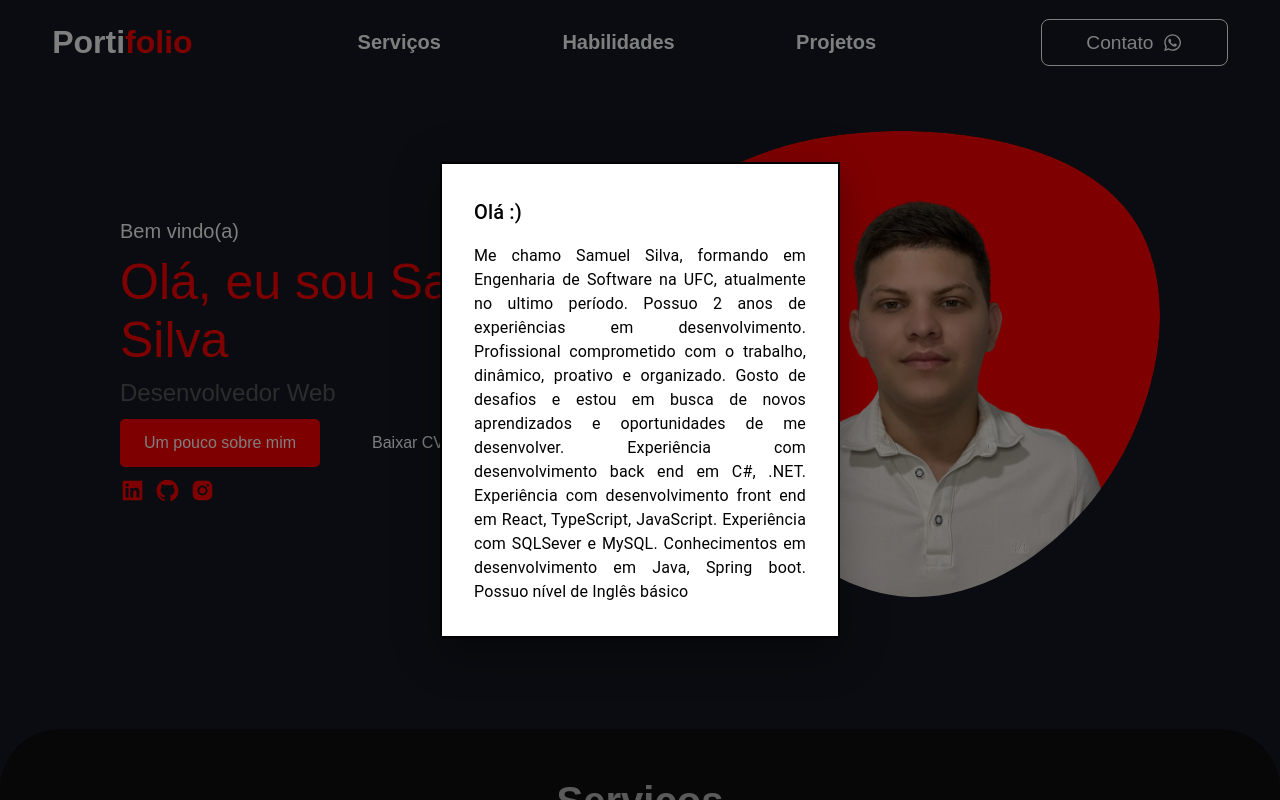
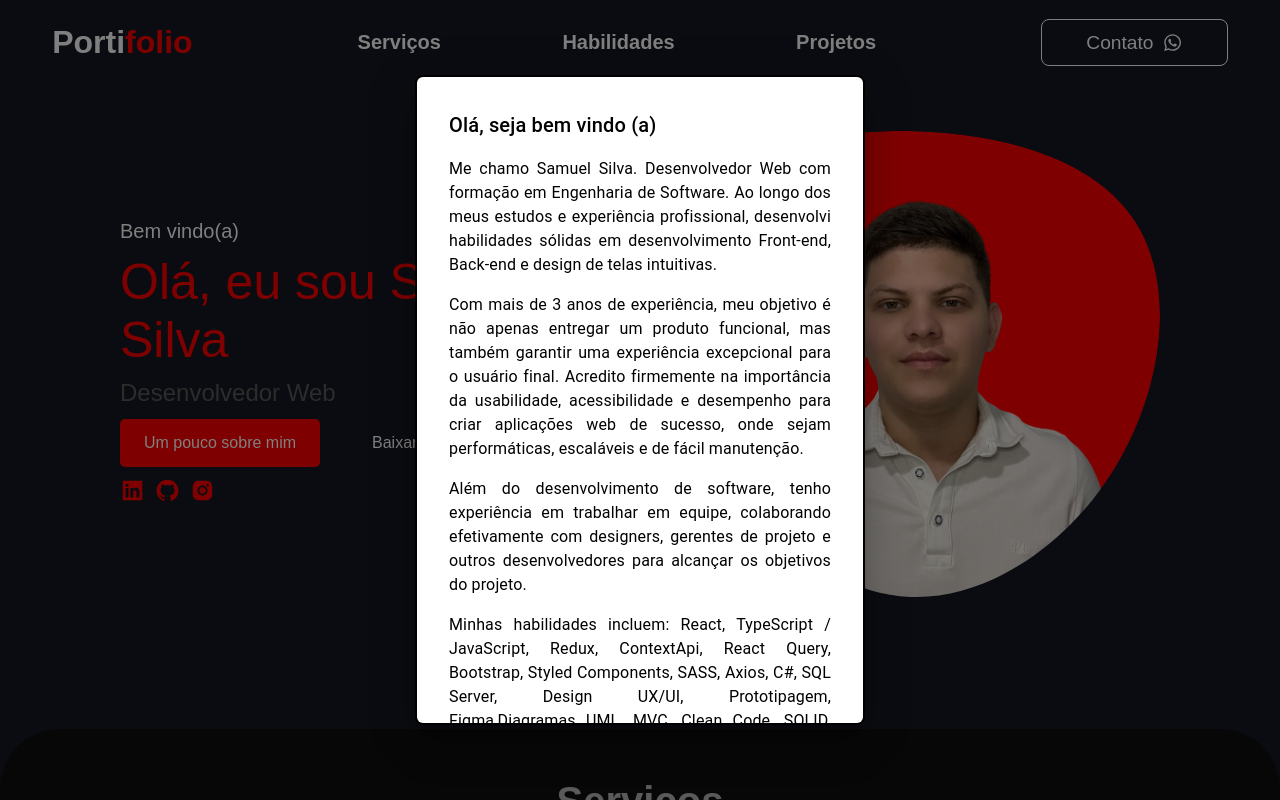
Before and after one commit to SamuelSilva-DEVL/portifolio, a React (Vite) app: page / in a window 1280 px wide. Both pictures are taken after a click on the button "Um pouco sobre mim". Shown: the top 800 px of the page. Built offline with nearby package versions, Linux system fonts and the light colour scheme.

Commit message:
feat: ajustando altura e largura e texto modal de apresentação

```diff
--- a/src/componentes/Modal/index.tsx
+++ b/src/componentes/Modal/index.tsx
@@ -1,7 +1,7 @@
-import * as React from 'react';
-import Box from '@mui/material/Box';
-import Typography from '@mui/material/Typography';
-import Modal from '@mui/material/Modal';
+import * as React from 'react'
+import Box from '@mui/material/Box'
+import Typography from '@mui/material/Typography'
+import Modal from '@mui/material/Modal'
 import { ButtonModal } from '../Main/styles'
 
 const style = {
@@ -9,21 +9,30 @@ const style = {
   top: '50%',
   left: '50%',
   transform: 'translate(-50%, -50%)',
-  width: 400,
+  width: 450,
+  maxHeight: 650,
   bgcolor: 'background.paper',
   border: '2px solid #000',
+  borderRadius: '8px',
   boxShadow: 24,
   p: 4,
-};
+  overflowY: 'scroll'
+}
 
 export function BasicModal() {
-  const [open, setOpen] = React.useState(false);
-  const handleOpen = () => setOpen(true);
-  const handleClose = () => setOpen(false);
+  const [open, setOpen] = React.useState(false)
+  const handleOpen = () => setOpen(true)
+  const handleClose = () => setOpen(false)
 
   return (
     <div>
-      <ButtonModal onClick={handleOpen}>Um pouco sobre mim</ButtonModal>
+      <ButtonModal
+        title="Modal contando um pouco sobre mim"
+        onClick={handleOpen}
+      >
+        Um pouco sobre mim
+      </ButtonModal>
+
       <Modal
         open={open}
         onClose={handleClose}
@@ -32,13 +41,58 @@ export function BasicModal() {
       >
         <Box sx={style}>
           <Typography id="modal-modal-title" variant="h6" component="h2">
-            Olá :)
+            Olá, seja bem vindo (a)
           </Typography>
-          <Typography id="modal-modal-description" sx={{ mt: 2 }} style={{textAlign: "justify"}}>
-          Me chamo Samuel Silva, formando em Engenharia de Software na UFC, atualmente no ultimo período. Possuo 2 anos de experiências em desenvolvimento. Profissional comprometido com o trabalho, dinâmico, proativo e organizado. Gosto de desafios e estou em busca de novos aprendizados e oportunidades de me desenvolver. Experiência com desenvolvimento back end em C#, .NET. Experiência com desenvolvimento front end em React, TypeScript, JavaScript. Experiência com SQLSever e MySQL. Conhecimentos em desenvolvimento em Java, Spring boot. Possuo nível de Inglês básico
+
+          <Typography
+            id="modal-modal-description"
+            sx={{ mt: 2 }}
+            style={{ textAlign: 'justify' }}
+          >
+            Me chamo Samuel Silva. Desenvolvedor Web com formação em Engenharia
+            de Software. Ao longo dos meus estudos e experiência profissional,
+            desenvolvi habilidades sólidas em desenvolvimento Front-end,
+            Back-end e design de telas intuitivas.
+          </Typography>
+
+          <Typography
+            id="modal-modal-description-2"
+            sx={{ mt: 2 }}
+            style={{ textAlign: 'justify' }}
+          >
+            Com mais de 3 anos de experiência, meu objetivo é não apenas
+            entregar um produto funcional, mas também garantir uma experiência
+            excepcional para o usuário final. Acredito firmemente na importância
+            da usabilidade, acessibilidade e desempenho para criar aplicações
+            web de sucesso, onde sejam performáticas, escaláveis e de fácil
+            manutenção.
+          </Typography>
+
+          <Typography
+            id="modal-modal-description-3"
+            sx={{ mt: 2 }}
+            style={{ textAlign: 'justify' }}
+          >
+            Além do desenvolvimento de software, tenho experiência em trabalhar
+            em equipe, colaborando efetivamente com designers, gerentes de
+            projeto e outros desenvolvedores para alcançar os objetivos do
+            projeto.
+          </Typography>
+
+          <Typography
+            id="modal-modal-description-4"
+            sx={{ mt: 2 }}
+            style={{ textAlign: 'justify' }}
+          >
+            Minhas habilidades incluem: React, TypeScript / JavaScript, Redux,
+            ContextApi, React Query, Bootstrap, Styled Components, SASS, Axios,
+            C#, SQL Server, Design UX/UI, Prototipagem, Figma,Diagramas UML,
+            MVC, Clean Code, SOLID, Comunicação efetiva, trabalho em equipe,
+            atenção aos detalhes, fácil adaptação, compreensão e resolução de
+            problemas, criatividade.
           </Typography>
         </Box>
       </Modal>
     </div>
-  );
+  )
 }
```
